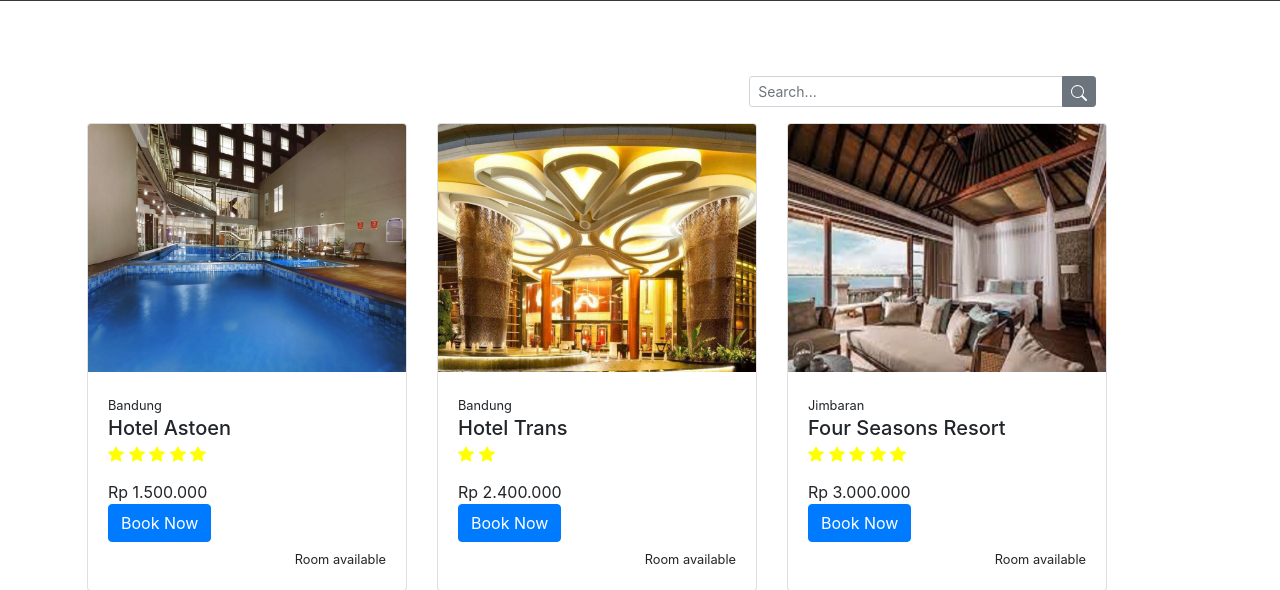
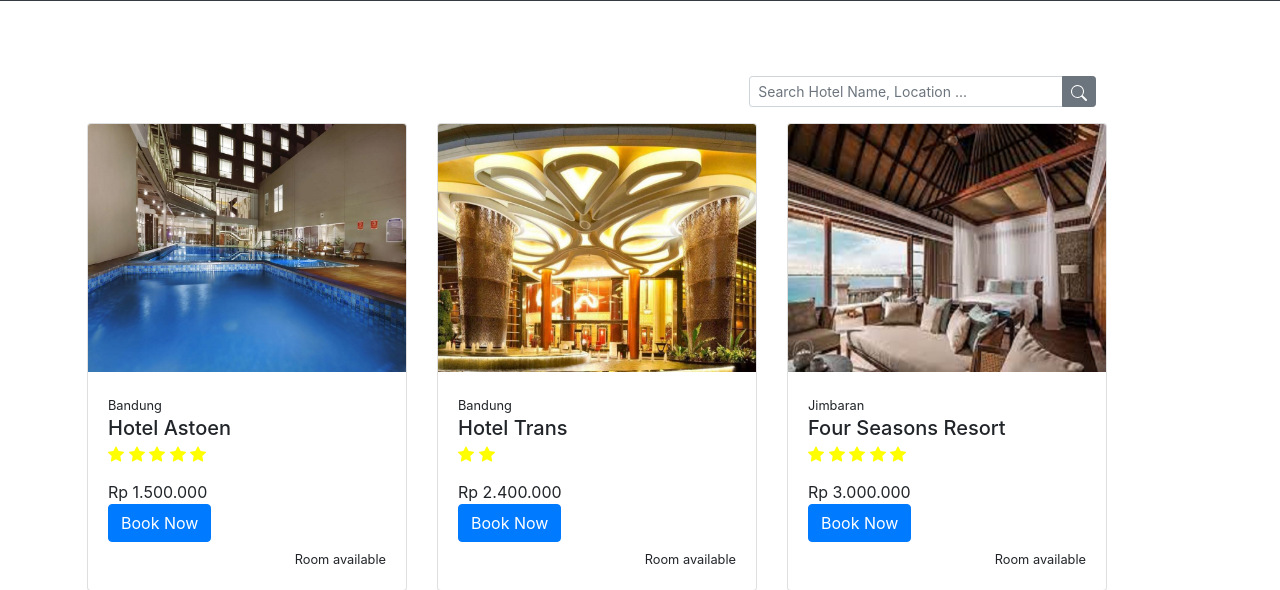
Before and after one commit to vinzmc/Traveloke, a CodeIgniter app: page /database/ in a window 1280 px wide. Shown: the top 590 px of the page. Run offline with CodeIgniter, Linux system fonts and the light colour scheme; data comes from the database, SQL or seed files in the repository; some libraries are stand-ins or nearby versions.

Commit message:
minor banget dah

```diff
--- a/application/views/pages/home.php
+++ b/application/views/pages/home.php
@@ -15,12 +15,14 @@
         <?php echo $navbar; ?>
         <div class="container content navmargin" style="padding: 20px;">
             <div class="row">
-                <div class="col-7"></div>
+                <div class="col-7">
+
+                </div>
                 <div class="col-4">
                     <form action="<?= base_url()?>" method="POST">
                     <input type="hidden" name="<?php echo $this->security->get_csrf_token_name(); ?>" value="<?php echo $this->security->get_csrf_hash(); ?>">
                         <div class="input-group input-group-sm mb-3">
-                            <input type="text" class="form-control" aria-label="Small" aria-describedby="inputGroup-sizing-sm" name="keyword" required placeholder="Search...">
+                            <input type="text" class="form-control" aria-label="Small" aria-describedby="inputGroup-sizing-sm" name="keyword" required placeholder="Search Hotel Name, Location ...">
                             <div class="input-group-append">
                                 <button class="button btn btn-secondary" type="submit">
                                     <svg xmlns="http://www.w3.org/2000/svg" width="16" height="16" fill="currentColor" class="bi bi-search" viewBox="0 0 16 16">
```
